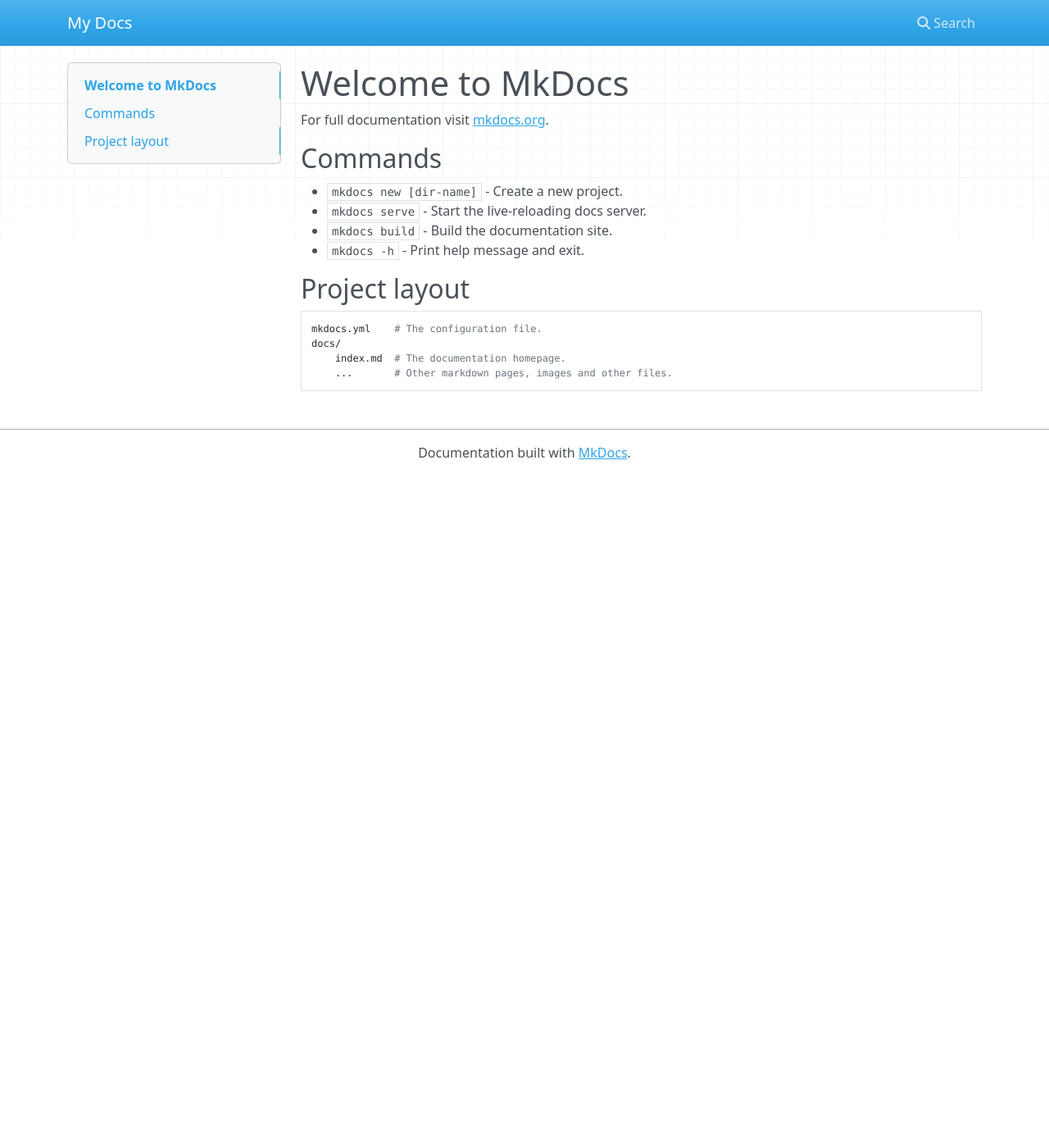
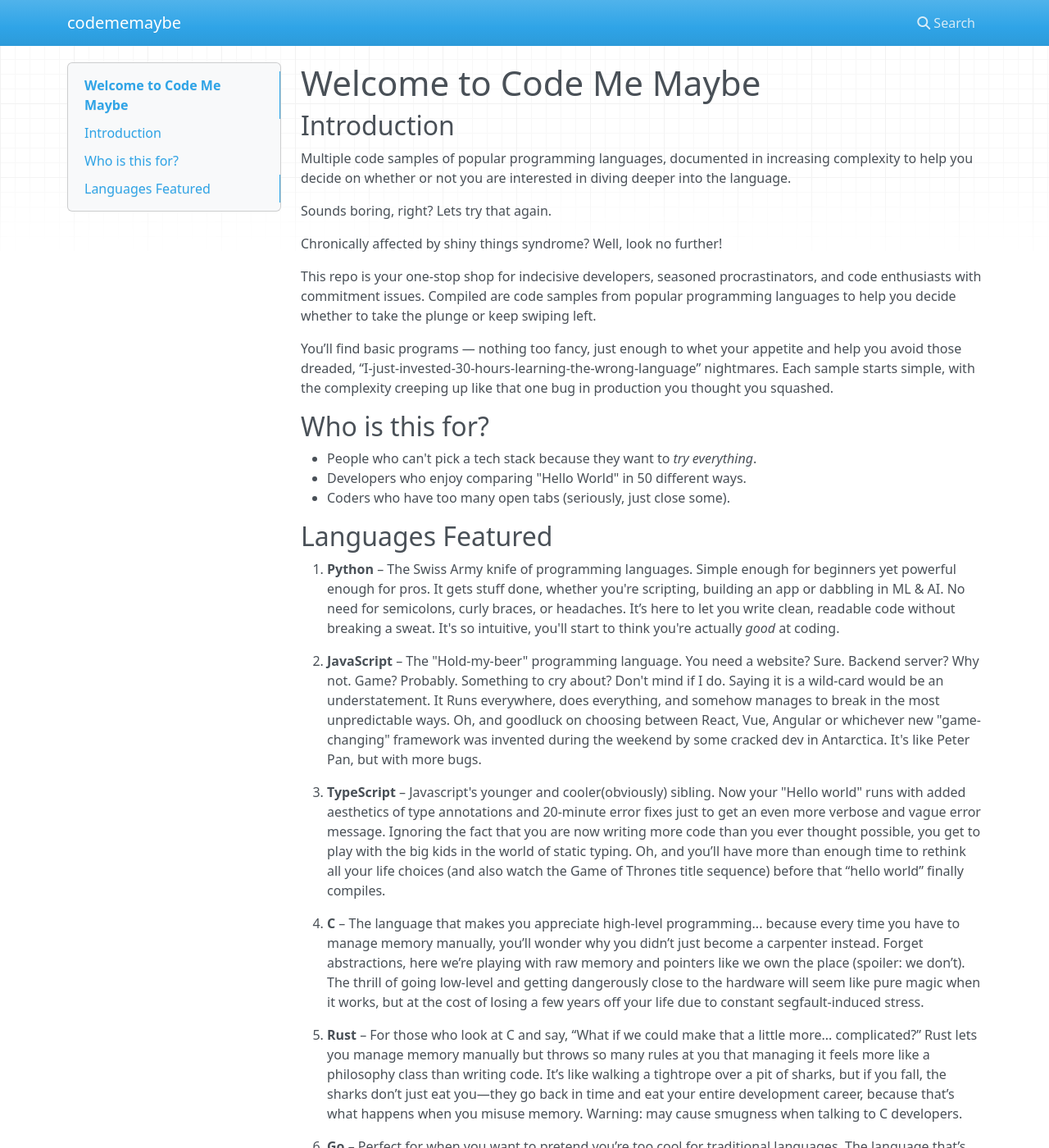
Before and after one commit to mbvgua/codememaybe, an MkDocs documentation site: the page built from website/docs/index.md, in a window 1280 px wide and 1400 px high. Shown: the whole window at 82% size. Built offline with MkDocs 1.6.1, drawn with Linux system fonts in a browser that asks for light colours; nearby versions of some CDN libraries; some of the changed text lies outside the part shown.

Commit message:
add the main index page of the website

```diff
--- a/website/docs/index.md
+++ b/website/docs/index.md
@@ -1,17 +1,38 @@
-# Welcome to MkDocs
+# Welcome to Code Me Maybe
 
-For full documentation visit [mkdocs.org](https://www.mkdocs.org).
+## **Introduction**
 
-## Commands
+Multiple code samples of popular programming languages, documented in increasing complexity to help you decide on whether or not you are interested in diving deeper into the language.
 
-* `mkdocs new [dir-name]` - Create a new project.
-* `mkdocs serve` - Start the live-reloading docs server.
-* `mkdocs build` - Build the documentation site.
-* `mkdocs -h` - Print help message and exit.
+Sounds boring, right? Lets try that again.
 
-## Project layout
+Chronically affected by shiny things syndrome? Well, look no further!
 
-    mkdocs.yml    # The configuration file.
-    docs/
-        index.md  # The documentation homepage.
-        ...       # Other markdown pages, images and other files.
+This repo is your one-stop shop for indecisive developers, seasoned procrastinators, and code enthusiasts with commitment issues. Compiled are code samples from popular programming languages to help you decide whether to take the plunge or keep swiping left.
+
+You’ll find basic programs — nothing too fancy, just enough to whet your appetite and help you avoid those dreaded, “I-just-invested-30-hours-learning-the-wrong-language” nightmares. Each sample starts simple, with the complexity creeping up like that one bug in production you thought you squashed.
+
+## **Who is this for**?
+
+- People who can't pick a tech stack because they want to *try everything*.
+- Developers who enjoy comparing "Hello World" in 50 different ways.
+- Coders who have too many open tabs (seriously, just close some).
+
+## **Languages Featured**
+
+1. **Python** – The Swiss Army knife of programming languages. Simple enough for beginners yet powerful enough for pros. It gets stuff done, whether you're scripting, building an app or dabbling in ML & AI. No need for semicolons, curly braces, or headaches. It’s here to let you write clean, readable code without breaking a sweat. It's so intuitive, you'll start to think you're actually *good* at coding.
+
+1. **JavaScript** – The "Hold-my-beer" programming language. You need a website? Sure. Backend server? Why not. Game? Probably. Something to cry about? Don't mind if I do. Saying it is a wild-card would be an understatement. It Runs everywhere, does everything, and somehow manages to break in the most unpredictable ways. Oh, and goodluck on choosing between React, Vue, Angular or whichever new "game-changing" framework was invented during the weekend by some cracked dev in Antarctica. It's like Peter Pan, but with more bugs.
+
+1. **TypeScript** – Javascript's younger and cooler(obviously) sibling. Now your "Hello world" runs with added aesthetics of type annotations and 20-minute error fixes just to get an even more verbose and vague error message. Ignoring the fact that you are now writing more code than you ever thought possible, you get to play with the big kids in the world of static typing. Oh, and you’ll have more than enough time to rethink all your life choices (and also watch the Game of Thrones title sequence) before that “hello world” finally compiles.
+
+
+1. **C** – The language that makes you appreciate high-level programming... because every time you have to manage memory manually, you’ll wonder why you didn’t just become a carpenter instead. Forget abstractions, here we’re playing with raw memory and pointers like we own the place (spoiler: we don’t). The thrill of going low-level and getting dangerously close to the hardware will seem like pure magic when it works, but at the cost of losing a few years off your life due to constant segfault-induced stress.
+
+
+1. **Rust** – For those who look at C and say, “What if we could make that a little more... complicated?” Rust lets you manage memory manually but throws so many rules at you that managing it feels more like a philosophy class than writing code. It’s like walking a tightrope over a pit of sharks, but if you fall, the sharks don’t just eat you—they go back in time and eat your entire development career, because that’s what happens when you misuse memory. Warning: may cause smugness when talking to C developers.
+
+1. **Go** – Perfect for when you want to pretend you’re too cool for traditional languages. The language that’s so easy to deploy, even your grandma could use it. Unless you try to convince her to use interfaces, and then she'll just nod politely and ask if you’ve tried a “real” programming language. Built specifically for people who live on the "just enough" philosophy.
+
+NOTE:
+Let me know if you'd like to tweak or add any more languages!
--- a/website/mkdocs.yml
+++ b/website/mkdocs.yml
@@ -1 +1,3 @@
-site_name: My Docs
+site_name: codememaybe
+nav:
+  - Home: index.md
```
